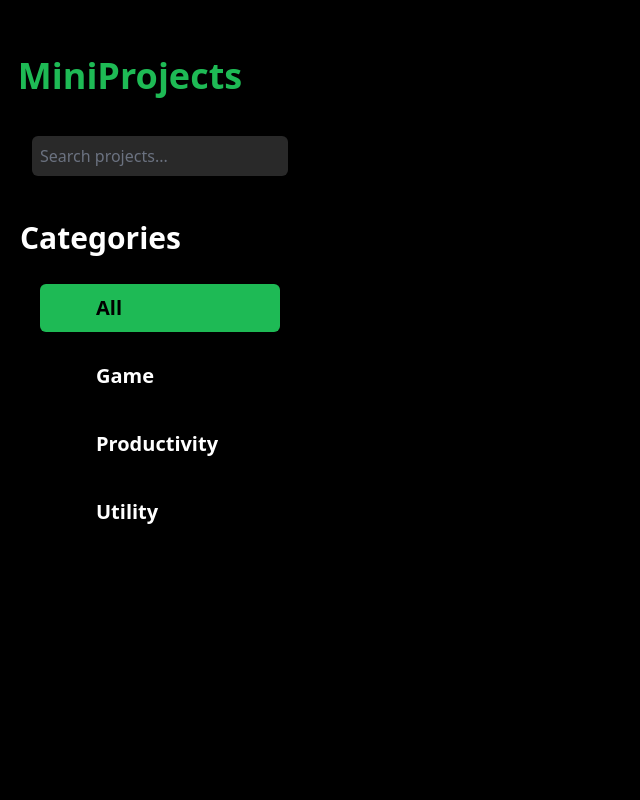
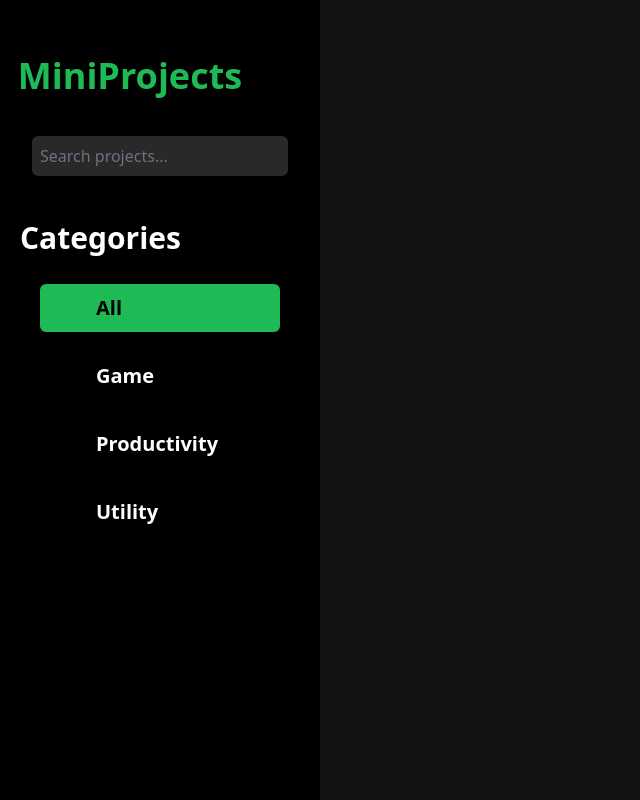
Before and after one commit to M-ynor/MiniProjects, a React (Vite) app in the folder MiniProjects/: page / in a window 1280 px wide. Shown: the whole page, without its empty margins (0-640 px from the left). Built offline with nearby package versions, Linux system fonts and the light colour scheme; some icons are missing.

Commit message:
Refactor Content component to update background colors based on theme and screen size

```diff
--- a/MiniProjects/src/components/Content.jsx
+++ b/MiniProjects/src/components/Content.jsx
@@ -14,7 +14,7 @@ function Content() {
     return (
         <>
             {/*mobile*/}
-            {isBelowBreakpoint && (<div className={`flex flex-col h-screen ${isSunny ? "bg-black" : "bg-LightBg"}`}>
+            {isBelowBreakpoint && (<div className={`flex flex-col h-screen ${isSunny ? "bg-DarkBg" : "bg-LightBg"}`}>
                 <Navbar />
                 <div className='flex flex-col items-center justify-center flex-grow'>
                     <h1 className='w-full h-full m-10 text-white'>
@@ -29,7 +29,7 @@ function Content() {
                 </div>
             </div>)}
             {/*desktup*/}
-            {isAboveBreakpoint && (<div className={`flex flex-row h-screen ${isSunny ? "bg-black" : "bg-LightBg"}`}>
+            {isAboveBreakpoint && (<div className={`flex flex-row h-screen ${isSunny ? "bg-DarkBg" : "bg-LightBg"}`}>
                 <div>
                     <Sidebar />
                 </div>
```
